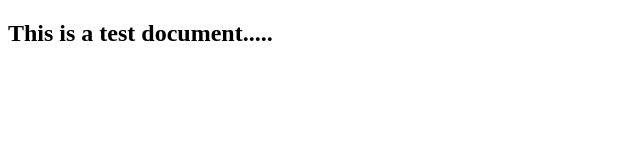
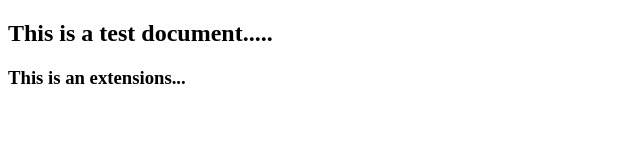
Before and after one commit to SammyJ2020/helloWorld, a plain HTML site: page index.html in a window 1280 px wide. Shown: the whole page, without its empty margins (0-640 px from the left). Drawn offline with Linux system fonts and the light colour scheme.

Commit message:
secong commit

```diff
--- a/index.html
+++ b/index.html
@@ -11,6 +11,9 @@
         <h2>
             This is a test document.....
         </h2>
+        <div>
+            <h3>This is an extensions...</h3>
+        </div>
     </div>
 </body>
 </html>
```
